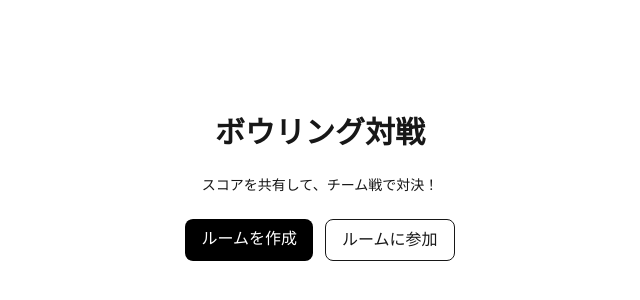
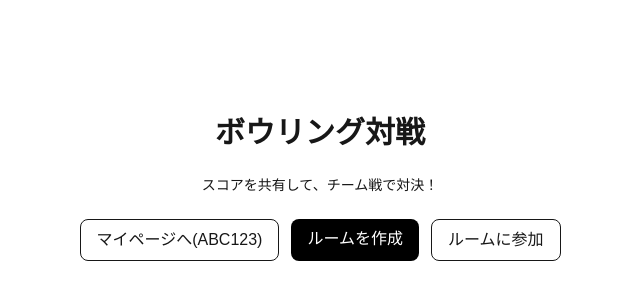
Before and after one commit to cergijame101007/bowling-score-battle-app, a Next.js app: page / in a window 1280 px wide. Shown: the part 212-512 px from the top of the page, without its empty margins (320-960 px from the left). Built offline with nearby package versions, Linux system fonts and the light colour scheme.

Commit message:
feat: ユーザーマイページへのリンクを追加

```diff
--- a/src/app/page.tsx
+++ b/src/app/page.tsx
@@ -6,6 +6,12 @@ const Home = () => {
       <h1 className="text-3xl font-bold">ボウリング対戦</h1>
       <p className="text-sm">スコアを共有して、チーム戦で対決！</p>
       <div className="flex gap-3">
+        <Link
+          href="/users/ABC123"
+          className="rounded-lg border px-4 py-2"
+        >
+          マイページへ(ABC123)
+        </Link>
         <Link
           href="/rooms/new"
           className="rounded-lg bg-black px-4 py-2 text-white dark:bg-white dark:text-black"
```
